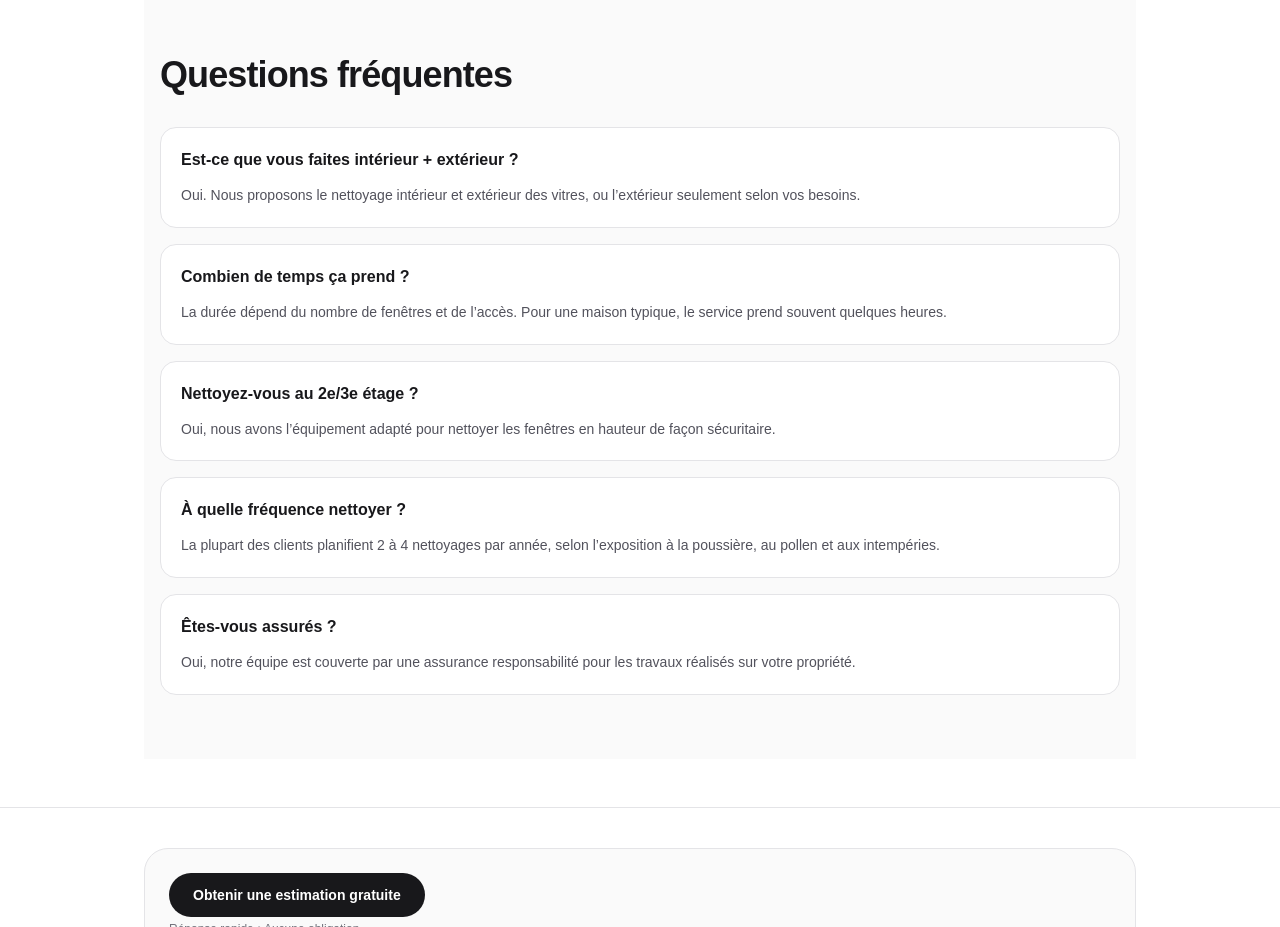
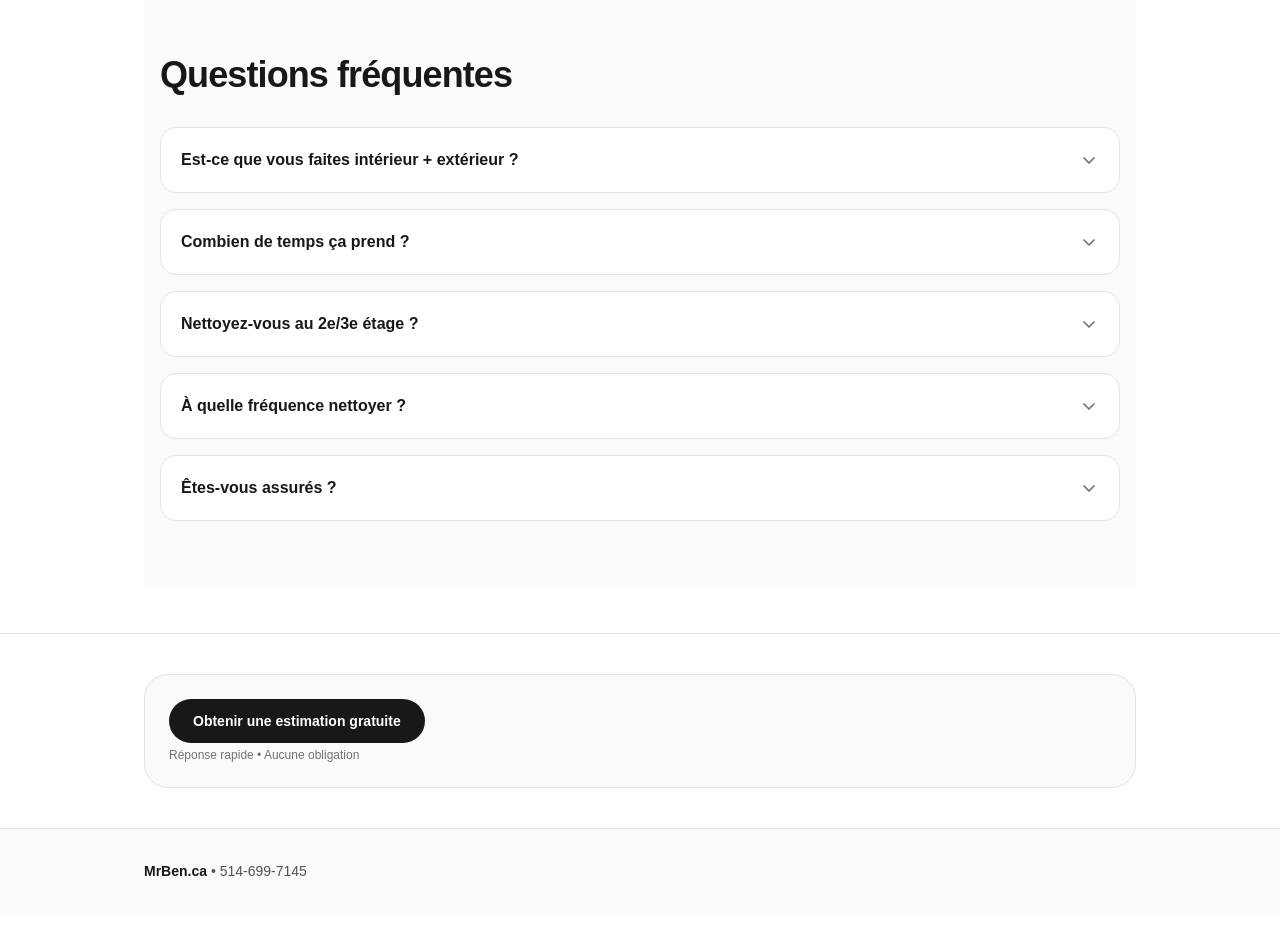
Before and after one commit to servicesmrben-wq/mrben-site1, a Next.js app: page /territoire/blainville in a window 1280 px wide. Shown: the part 2420-3347 px from the top of the page. Built offline with nearby package versions, Linux system fonts and the light colour scheme; no server answers.

Commit message:
Home: move FAQ under contact form + make collapsible

```diff
--- a/app/MrBenRedesignPreview.jsx
+++ b/app/MrBenRedesignPreview.jsx
@@ -17,6 +17,7 @@ import {
   X,
 } from "lucide-react";
 import { CITY_PAGES } from "@/app/territoire/city-data";
+import SeoFaq from "./components/SeoFaq";
 import { useLocale } from "./components/LocaleProvider";
 import { loadGooglePlaces } from "./lib/googlePlacesLoader";
 
@@ -1867,7 +1868,7 @@ function QuoteModal({ open, onClose, t }) {
   );
 }
 
-export default function MrBenRedesignPreview({ sourceOfTruth }) {
+export default function MrBenRedesignPreview({ sourceOfTruth, faqTitle, faqItems }) {
   const { locale } = useLocale();
   const t = useI18n(locale);
   const heroRef = useRef(null);
@@ -1944,6 +1945,7 @@ export default function MrBenRedesignPreview({ sourceOfTruth }) {
         <Reviews t={t} onQuote={scrollToContact} />
         <ServiceArea t={t} />
         <Contact t={t} contactRef={contactRef} />
+        <SeoFaq title={faqTitle} items={faqItems} />
         <div aria-hidden="true" className="h-20 md:hidden" />
       </div>
       <div
--- a/app/components/SeoFaq.tsx
+++ b/app/components/SeoFaq.tsx
@@ -32,10 +32,26 @@ export default function SeoFaq({ title, items }: SeoFaqProps) {
         </h2>
         <div className="mt-8 grid gap-4">
           {items.map((item) => (
-            <article key={item.q} className="rounded-2xl border border-zinc-200 bg-white p-5">
-              <h3 className="text-base font-semibold text-zinc-900">{item.q}</h3>
-              <p className="mt-3 text-sm leading-relaxed text-zinc-600">{item.a}</p>
-            </article>
+            <details key={item.q} className="group rounded-2xl border border-zinc-200 bg-white p-5">
+              <summary className="flex cursor-pointer list-none items-center justify-between gap-4 text-base font-semibold text-zinc-900 marker:hidden focus-visible:outline focus-visible:outline-2 focus-visible:outline-offset-2 focus-visible:outline-zinc-400">
+                <span>{item.q}</span>
+                <svg
+                  className="h-5 w-5 shrink-0 text-zinc-500 transition-transform duration-200 group-open:rotate-180"
+                  viewBox="0 0 20 20"
+                  fill="none"
+                  aria-hidden="true"
+                >
+                  <path
+                    d="M5 8l5 5 5-5"
+                    stroke="currentColor"
+                    strokeWidth="1.75"
+                    strokeLinecap="round"
+                    strokeLinejoin="round"
+                  />
+                </svg>
+              </summary>
+              <div className="mt-3 text-sm leading-relaxed text-zinc-600">{item.a}</div>
+            </details>
           ))}
         </div>
       </div>
--- a/app/page.tsx
+++ b/app/page.tsx
@@ -1,6 +1,5 @@
 import type { Metadata } from "next";
 
-import SeoFaq from "./components/SeoFaq";
 import MrBenRedesignPreview from "./MrBenRedesignPreview";
 import { getLocaleFromRequest } from "./lib/locale";
 import { toJsonLdString } from "./lib/seo/jsonld";
@@ -57,8 +56,11 @@ export default async function Page() {
         type="application/ld+json"
         dangerouslySetInnerHTML={{ __html: toJsonLdString(localBusinessJsonLd) }}
       />
-      <MrBenRedesignPreview sourceOfTruth={homeSourceOfTruth} />
-      <SeoFaq title={t("home.faq.title")} items={homeFaqItems} />
+      <MrBenRedesignPreview
+        sourceOfTruth={homeSourceOfTruth}
+        faqTitle={t("home.faq.title")}
+        faqItems={homeFaqItems}
+      />
     </>
   );
 }
```
